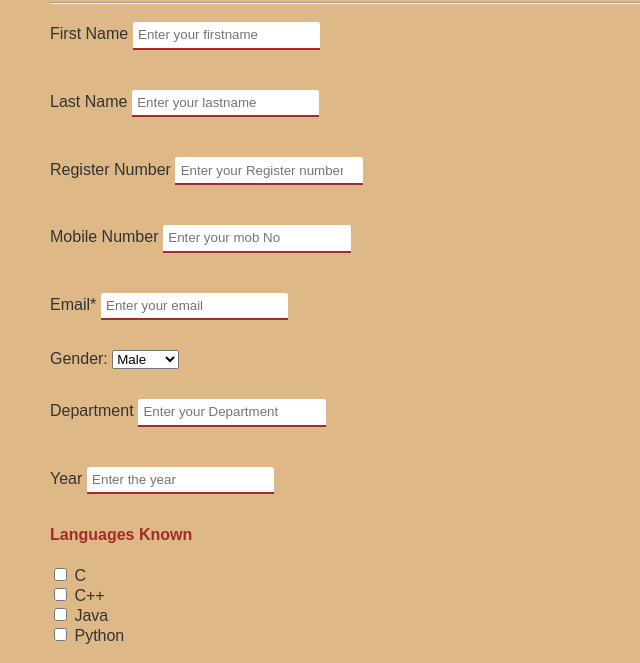
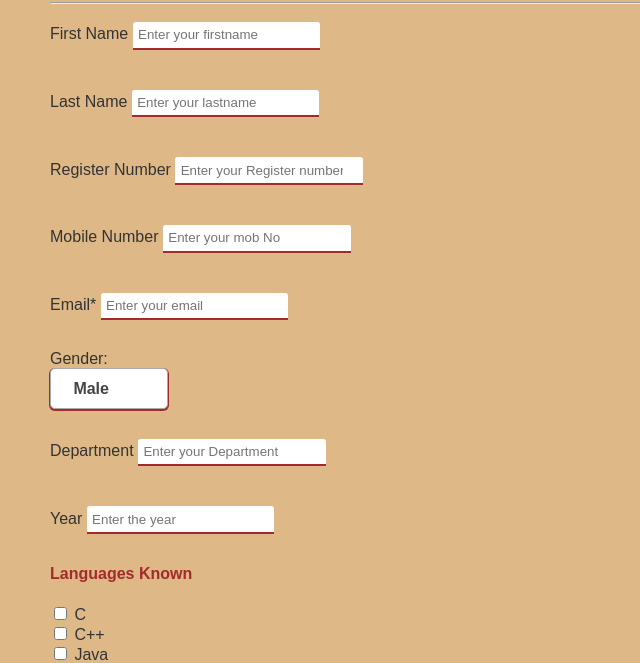
Before and after one commit to MERN-full-stack/Enrollment-Form, a plain HTML site: page index.html in a window 1280 px wide. Shown: the part 128-791 px from the top of the page, without its empty margins (0-640 px from the left). Drawn offline with Linux system fonts and the light colour scheme.

Commit message:
assets file added

```diff
--- a/CSS/style.css
+++ b/assets/style.css
@@ -122,3 +122,28 @@ input[type="radio"] {
  .slot{
     color:brown;
  }
+
+ .resume{
+    color: brown;
+ }
+
+ #gender{
+    display: block;
+        font-size: 16px;
+        font-family: sans-serif;
+        font-weight: 700;
+        color: #444;
+        line-height: 1.3;
+        padding: .6em 1.4em .5em ;
+        width: 10%;
+        box-sizing: border-box;
+        margin: 0;
+        border: 1px solid #aaa;
+        box-shadow: 0 1px 0 1px brown;
+        border-radius: .3em;
+        -moz-appearance: none;
+        -webkit-appearance: none;
+        appearance: none;
+        background-color: #fff;
+
+ }
--- a/index.html
+++ b/index.html
@@ -5,7 +5,7 @@
     <meta name="viewport" content="width=device-width, initial-scale=1.0">
     <title>Enrollment-Form</title>
 </head>
-<link rel="stylesheet" href="/CSS/style.css">
+<link rel="stylesheet" href="/assets/style.css">
 <body>
     <div class="container">
 
@@ -53,11 +53,11 @@
         </div>
 
         <div class="form-input">
-        <label for="cars">Gender:</label>
-        <select name="cars" id="cars">
-            <option value="volvo">Male</option>
-            <option value="saab">Female</option>
-            <option value="opel">Other</option>
+        <label for="gender">Gender:</label>
+        <select name="gender" id="gender">
+            <option value="Male">Male</option>
+            <option value="Female">Female</option>
+            <option value="other">Other</option>
 
         </select>
         </div>
@@ -107,7 +107,7 @@
         </label><br>
 
         <hr>
-        <h3>Upload Resume</h3>
+        <h3 class="resume">Upload Resume</h3>
         <span>only in pdf format</span>
         <input type="file" id="myFile" name="filename" ><br><br>
         <input type="submit">
```
